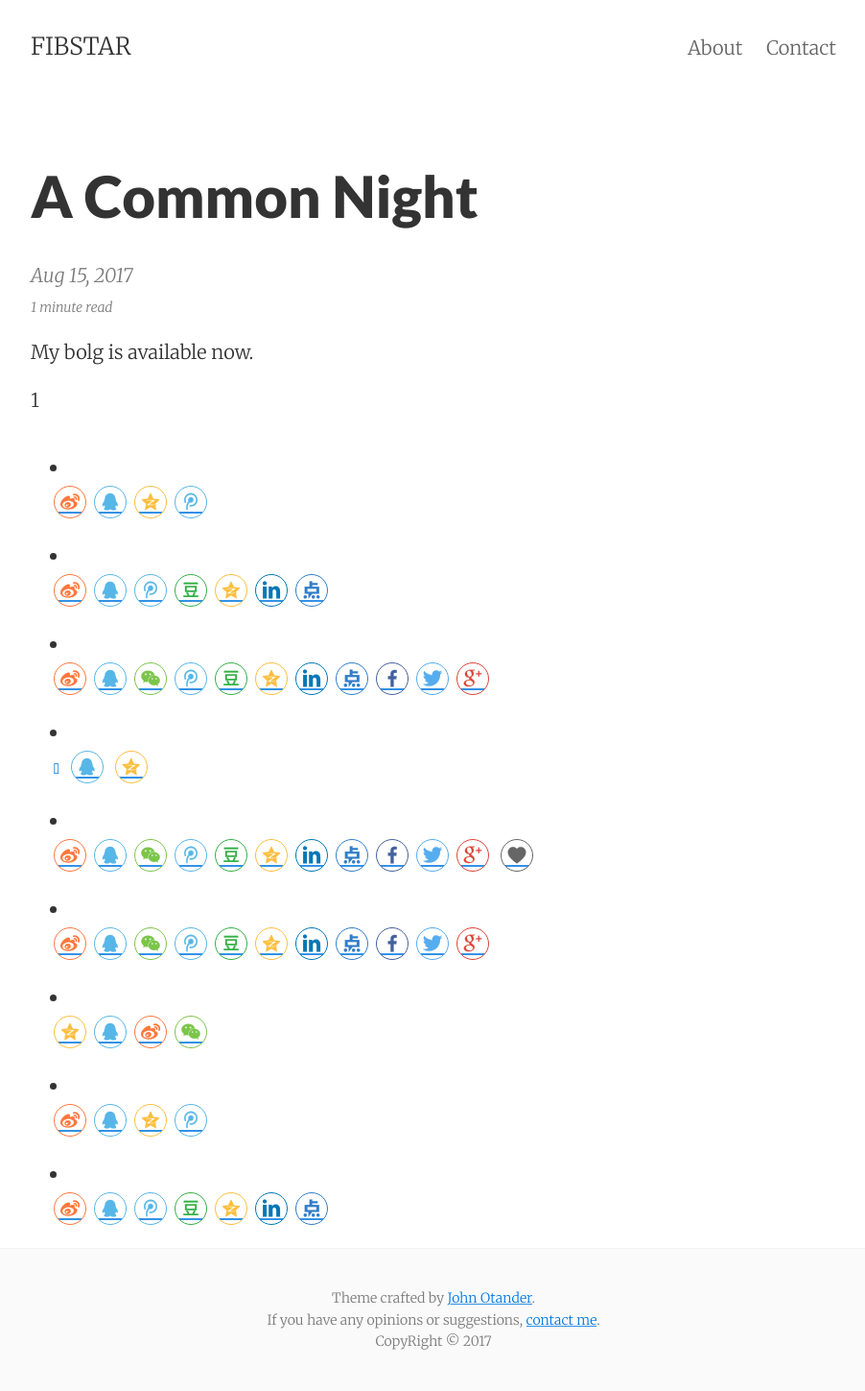
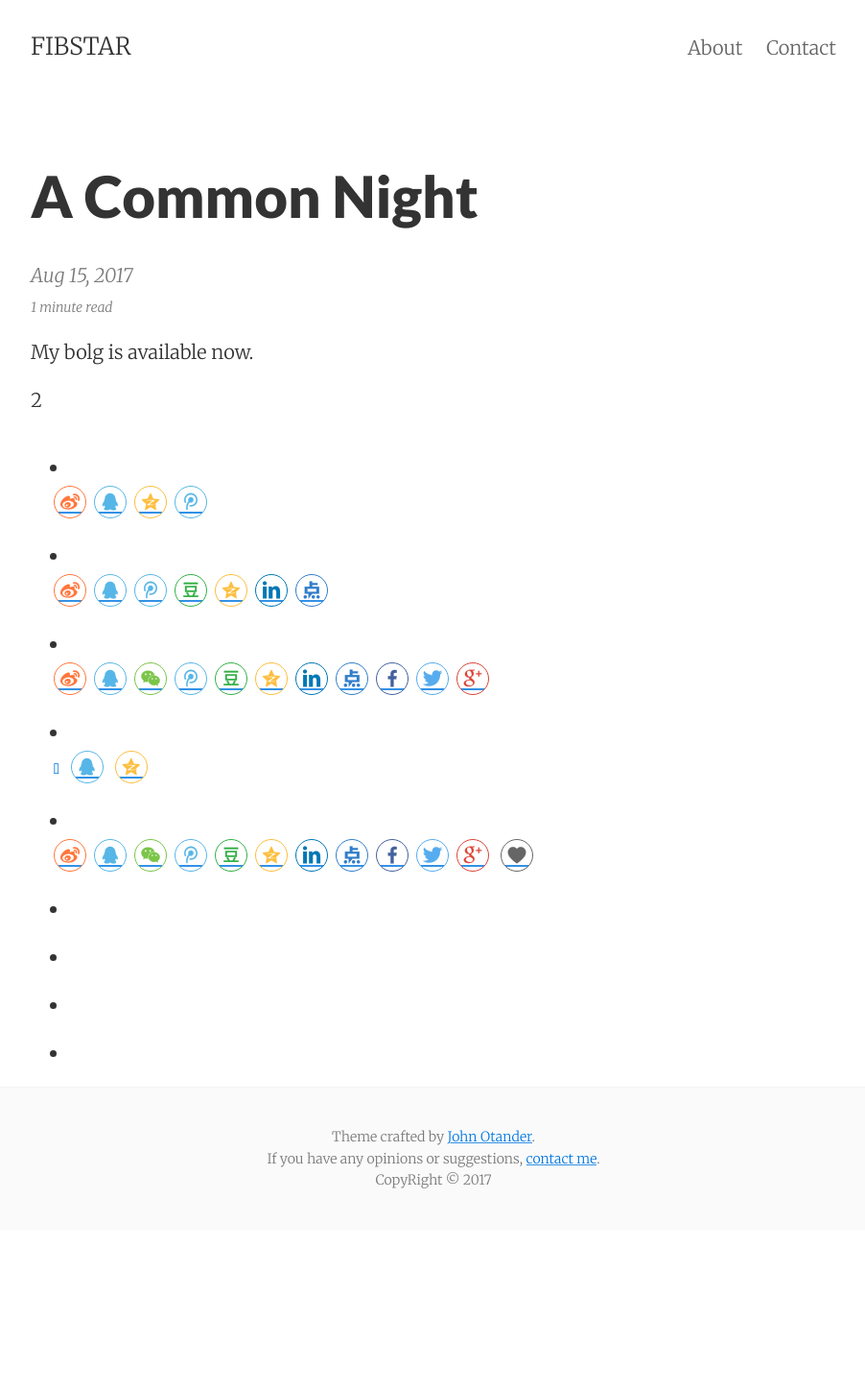
Before and after one commit to FIBSTAR/FIBSTAR.github.io, a Jekyll site: the page built from _posts/2017-08-15-01.md, in a window 1280 px wide. Shown: the whole page at 96% size, without its empty margins (188-1090 px from the left). Built offline with Jekyll 4.4.1, drawn with Linux system fonts in a browser that asks for light colours; nearby versions of some CDN libraries; after the commit the page ends 1281 px from its top, so only the background shows below that.

Commit message:
Update share_buttons.html

```diff
--- a/_includes/share_buttons.html
+++ b/_includes/share_buttons.html
@@ -43,7 +43,7 @@
     {% endif %}-->
 
 
-<p>1</p>
+<p>2</p>
     <li class="row">
       <div class="social-share" data-sites="weibo,qq,qzone,tencent"></div>
     </li>
@@ -81,12 +81,7 @@
 
 <script src="http://apps.bdimg.com/libs/jquery/1.8.2/jquery.js"></script>
 <script src="{{ site.baseurl }}/dist/js/jquery.share.min.js"></script>
-<script>
-$('#share-1').share();
-$('#share-2').share({sites: ['qzone', 'qq', 'weibo','wechat']});
-$('#share-3').share();
-$('#share-4').share();
-</script>
+
 
 
 <!--</div>-->
```
